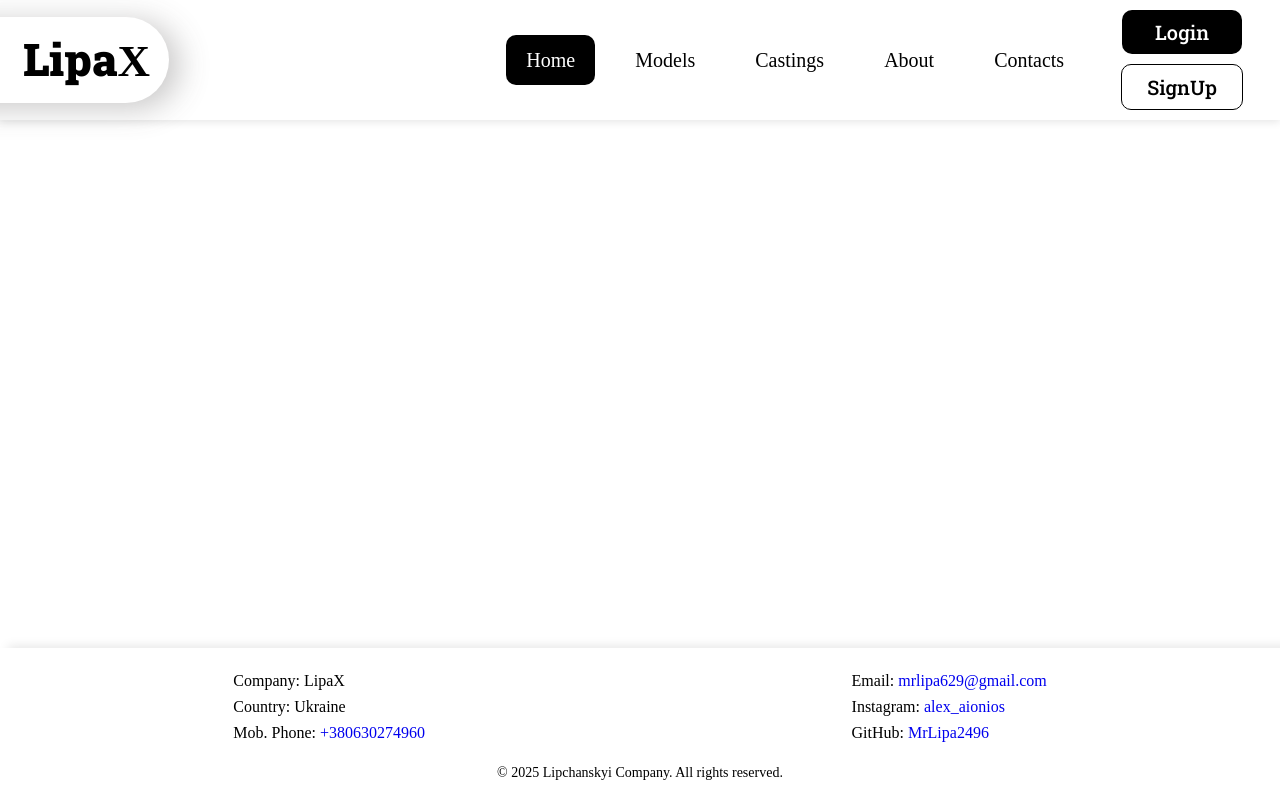
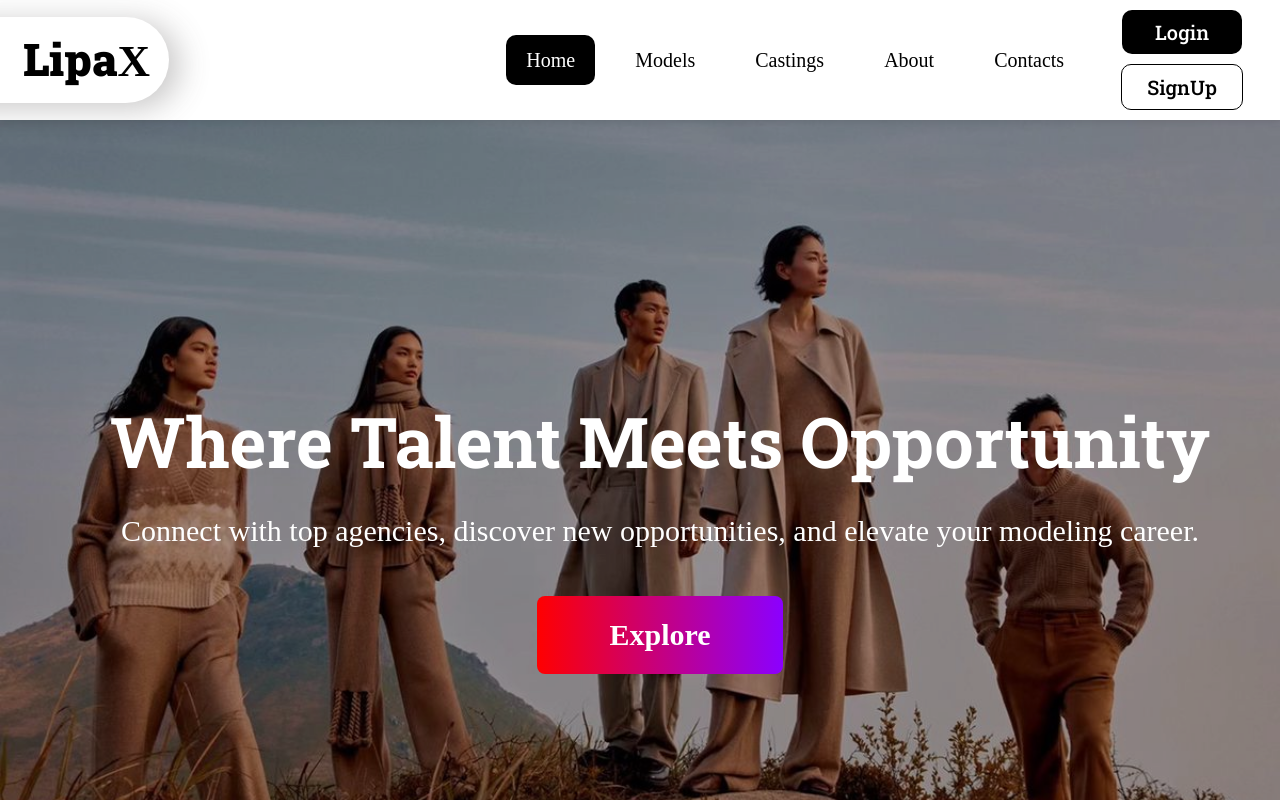
Before and after one commit to MrLipa2496/ModelPlatform, a React (Vite) app in the folder client/: page / in a window 1280 px wide. Shown: the top 800 px of the page. Built offline with nearby package versions, Linux system fonts and the light colour scheme; a web font is replaced by a local one.

Commit message:
Upgrade structure of Routes in App.jsx

```diff
--- a/client/src/App.jsx
+++ b/client/src/App.jsx
@@ -3,6 +3,12 @@ import './reset.css';
 import BasePage from './pages/BasePage';
 import LoginPage from './pages/LoginPage';
 import SignupPage from './pages/SignupPage';
+import HomePage from './pages/GuestPages/HomePage';
+import ModelsPage from './pages/GuestPages/ModelsPage';
+import CastingsPage from './pages/GuestPages/CastingsPage';
+import AboutPage from './pages/GuestPages/AboutPage';
+import ContactsPage from './pages/GuestPages/ContactsPage';
+import RoleRoute from './components/RoleRoute';
 
 function App () {
   return (
@@ -10,7 +16,14 @@ function App () {
       <Routes>
         <Route path='/login' element={<LoginPage />} />
         <Route path='/signup' element={<SignupPage />} />
-        <Route path='/' element={<BasePage />} />
+
+        <Route path='/' element={<BasePage />}>
+          <Route index element={<HomePage />} />
+          <Route path='models' element={<ModelsPage />} />
+          <Route path='castings' element={<CastingsPage />} />
+          <Route path='about' element={<AboutPage />} />
+          <Route path='contacts' element={<ContactsPage />} />
+        </Route>
       </Routes>
     </Router>
   );
```
